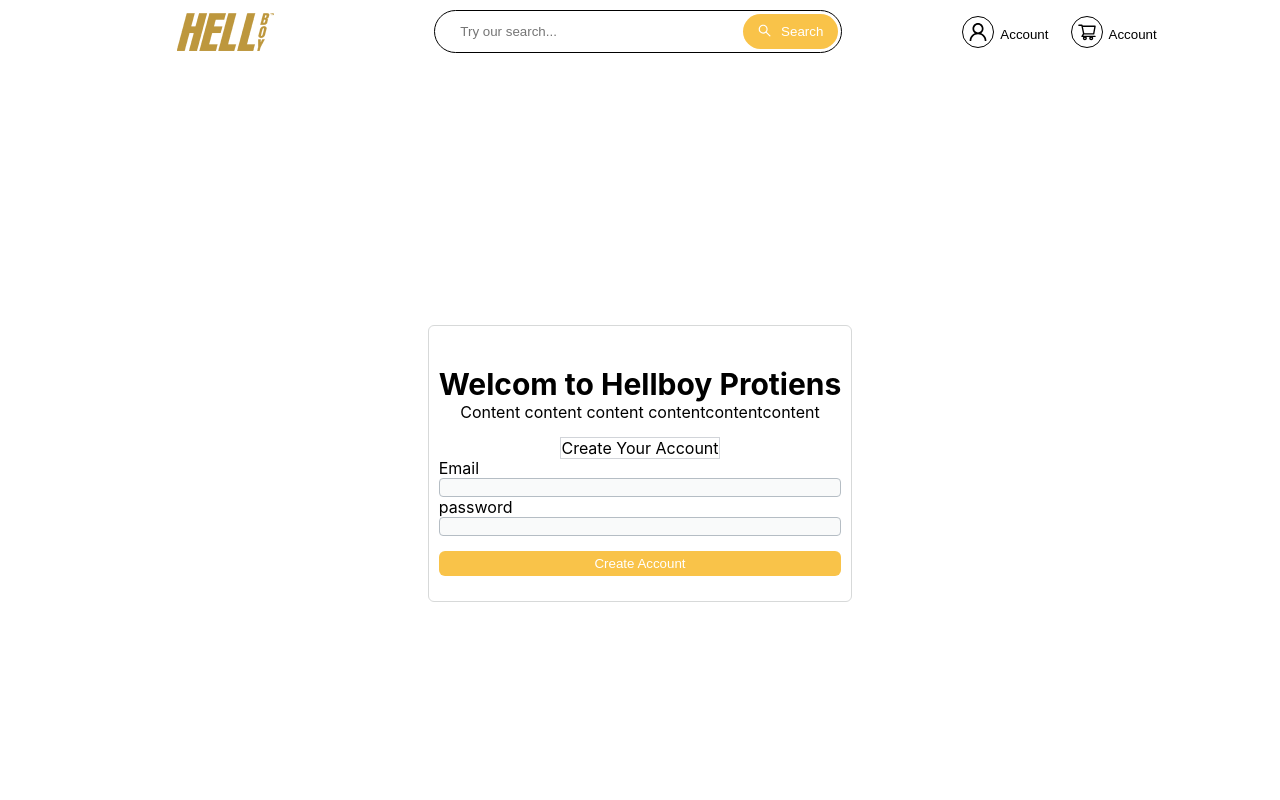
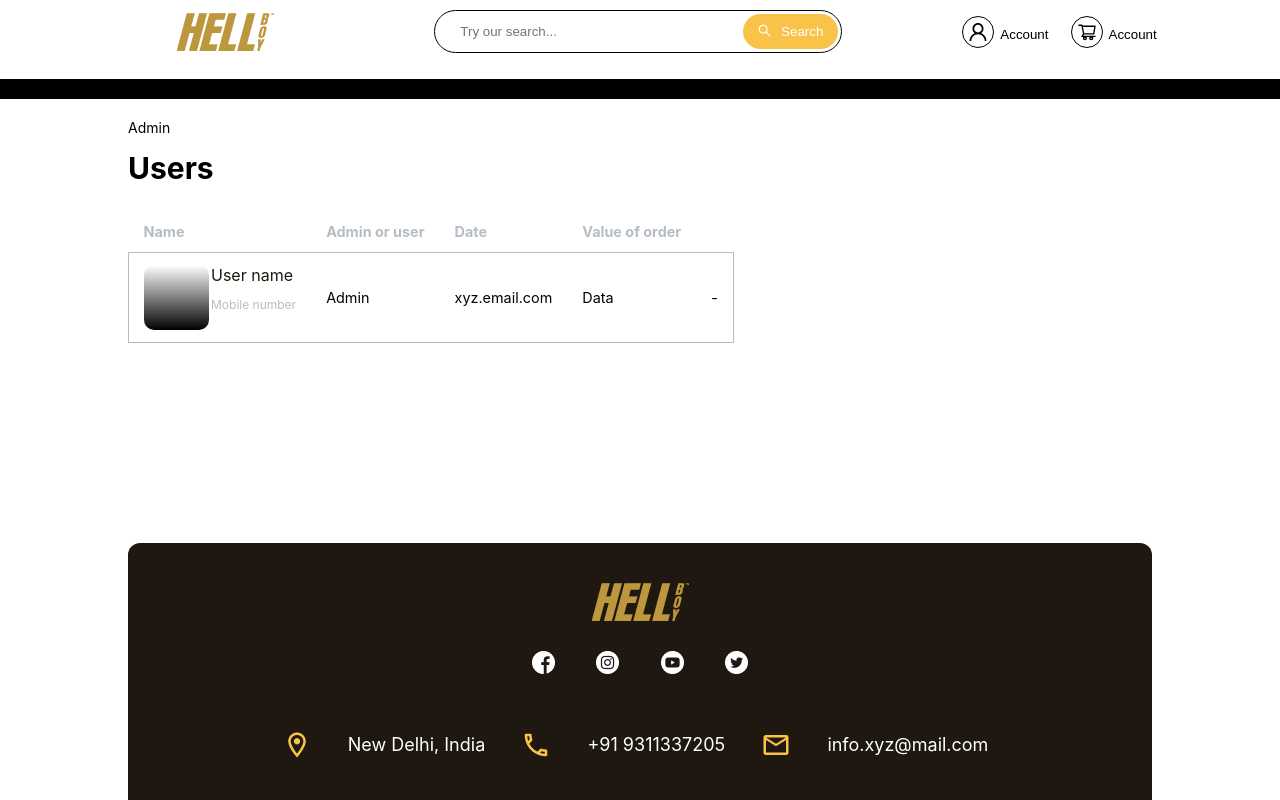
Before and after one commit to Utkarsh-88034/saddweb-ecom, a React (Create React App) app: page /admin/user in a window 1280 px wide. Shown: the top 800 px of the page. Built offline with nearby package versions, Linux system fonts and the light colour scheme.

Commit message:
user  page update

```diff
--- a/src/App.js
+++ b/src/App.js
@@ -7,6 +7,7 @@
 import LoginCart from "./views/LoginCart";
 import Signup2 from "./views/Signup2";
 import Signup from "./views/Signup";
+import User from "./views/User";
 
 function App() {
   return (
@@ -14,8 +15,9 @@
       {/* <Home /> */}
       {/* <AllProducts /> */}
    {/* <LoginCart/> */}
-   <Signup2/>
-<Signup/>
+   {/* <Signup2/>
+<Signup/> */}
+<User/>
     </div>
   );
 }
--- /dev/null
+++ b/src/views/User.jsx
@@ -0,0 +1,114 @@
+import React from 'react'
+import BottomNav from "../components/Navbar/BottomNav";
+import TopNav from "../components/Navbar/TopNav";
+import styled from "styled-components";
+import Footer from '../components/Footer/Footer';
+
+
+const User = () => {
+    const ProductContainer = styled.div`
+    width: 80%;
+
+    // border: 1px solid black;
+    margin: 20px auto;
+    margin-bottom: 200px;
+  `;
+  const Table=styled.table`
+border-collapse:collapse;
+margin: 25px 0;
+font-size:0.9rem;
+min-width:400px;
+`
+const TH=styled.th`
+padding:12px 15px;
+color: #B5BDC4;
+
+`
+const TD =styled.td`
+padding:12px 15px;
+`
+const TdContainer=styled.div`
+display:flex;
+justify-content: space-between;
+`
+const Span=styled.span`
+background: linear-gradient(180deg, rgba(0, 0, 0, 0) 0%, #000000 100%);
+width:65px;
+height:65px;
+border-radius: 10px;
+margin-right:2px;
+`
+  return (
+    <>
+    <TopNav/>
+    <BottomNav/>
+    <ProductContainer>
+    <p
+              style={{
+                fontWeight: "400",
+                fontSize: "14px",
+                color: "#000000",
+              }}
+            >
+              Admin
+            </p>
+
+    <span style={{fontWeight:'700',
+    fontSize:'30px'}}>Users</span>
+    <Table>
+    <thead>
+      <tr style={{
+          textAlign:'left',
+      }}>
+          <TH>Name</TH>
+          <TH>Admin or user</TH>
+          <TH>Date</TH>
+          <TH>Value of order</TH>
+          <TH></TH>
+        </tr>
+      </thead>
+      <tbody>
+      <tr style={{
+            border:'1px solid #B5BDC4',
+    borderRadius:'22px',
+    boxSizing:'border-box',
+    marginTop:'3px'}}>
+          <TD>
+              <TdContainer>
+             <Span></Span>
+             <div style={
+                 {
+                     display:'flex',
+                 flexDirection:'column',
+
+
+                 }
+             }>
+                 <p style={{
+                            margin:'0px',
+
+                     color: '#1E1810',
+                     fontSize:'16px'
+                 }}>User name </p>
+                  <p style={{
+                      color:'#B5BDC4',
+                      fontSize:'12px'
+                  }}>Mobile number</p>
+             </div>
+              </TdContainer>
+ </TD>
+ <TD>Admin</TD>
+ <TD>xyz.email.com</TD>
+ <TD>Data</TD>
+ <TD>-</TD>
+ </tr>
+      </tbody>
+    </Table>
+    </ProductContainer>
+
+<Footer/>
+    </>
+  )
+}
+
+export default User
```
